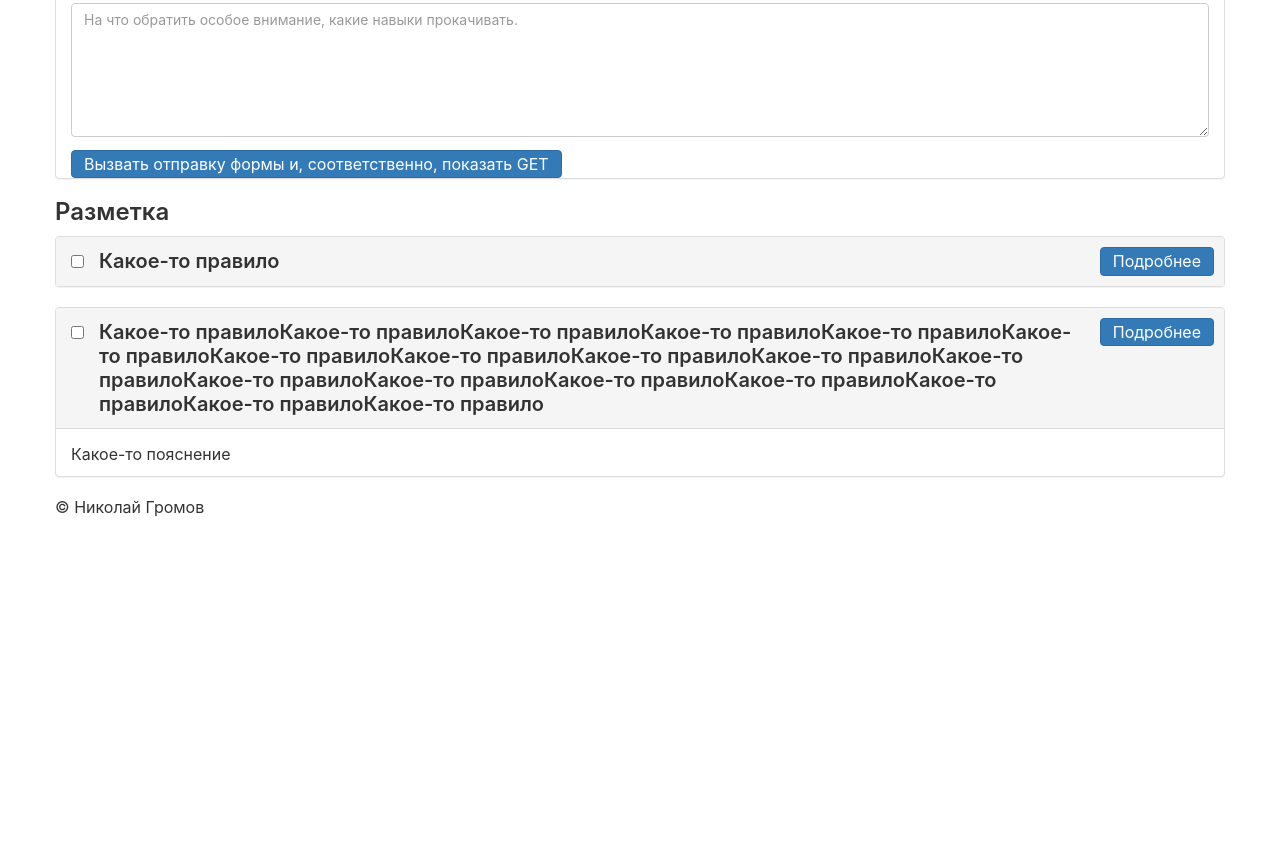
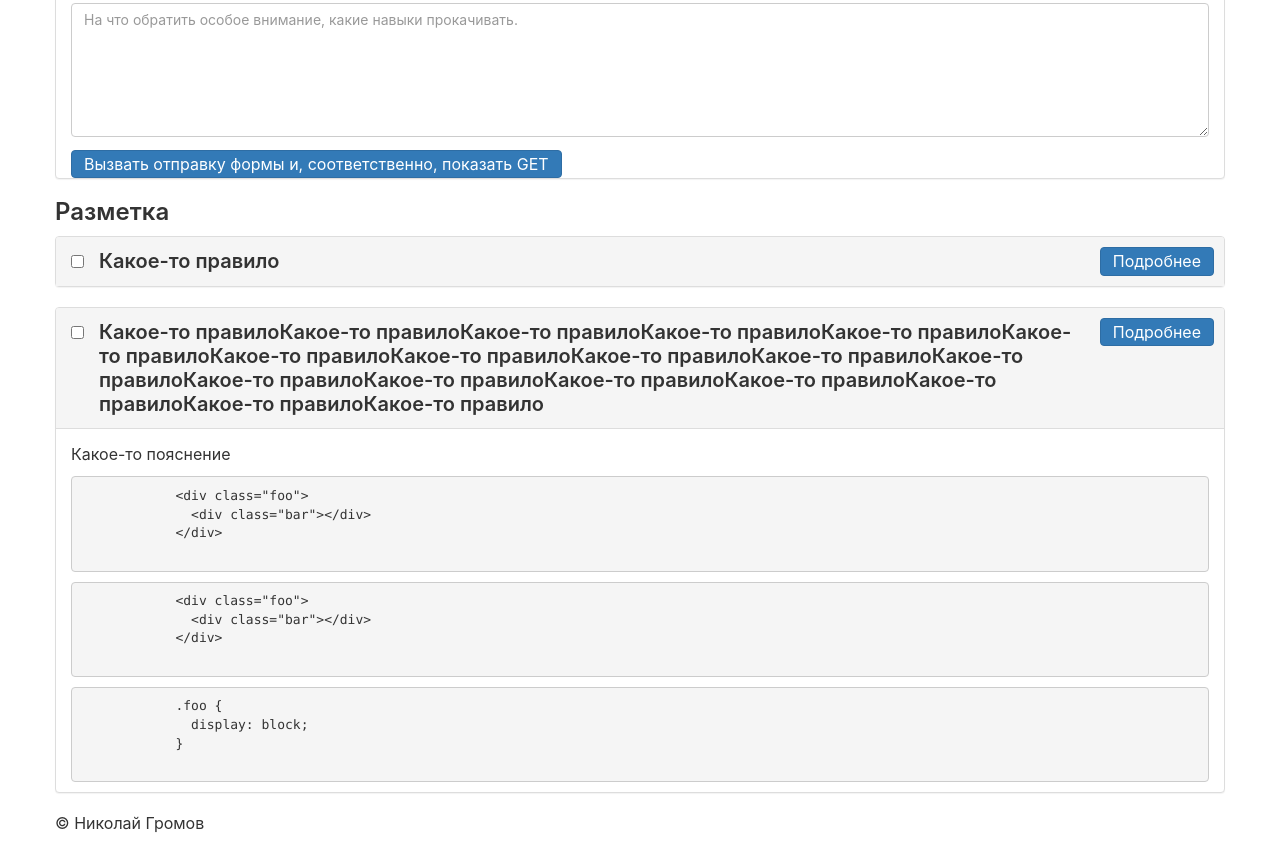
Before and after one commit to nicothin/criteria-of-quality-frontend, a plain HTML site: page index.html in a window 1280 px wide. Shown: the part 426-1272 px from the top of the page. Before the commit the page ends 956 px from the top, so only its background shows below. Drawn offline with Linux system fonts and the light colour scheme.

Commit message:
Мелкие уточнения

```diff
--- a/index.html
+++ b/index.html
@@ -192,6 +192,21 @@
         </header>
         <div class="panel__body">
           <p>Какое-то пояснение</p>
+          <pre>
+            &lt;div class=&quot;foo&quot;&gt;
+              &lt;div class=&quot;bar&quot;&gt;&lt;/div&gt;
+            &lt;/div&gt;
+          </pre>
+          <pre>
+            <code>&lt;div class=&quot;foo&quot;&gt;</code>
+            <code>  &lt;div class=&quot;bar&quot;&gt;&lt;/div&gt;</code>
+            <code>&lt;/div&gt;</code>
+          </pre>
+          <pre>
+            .foo {
+              display: block;
+            }
+          </pre>
         </div>
       </section>
 
```
